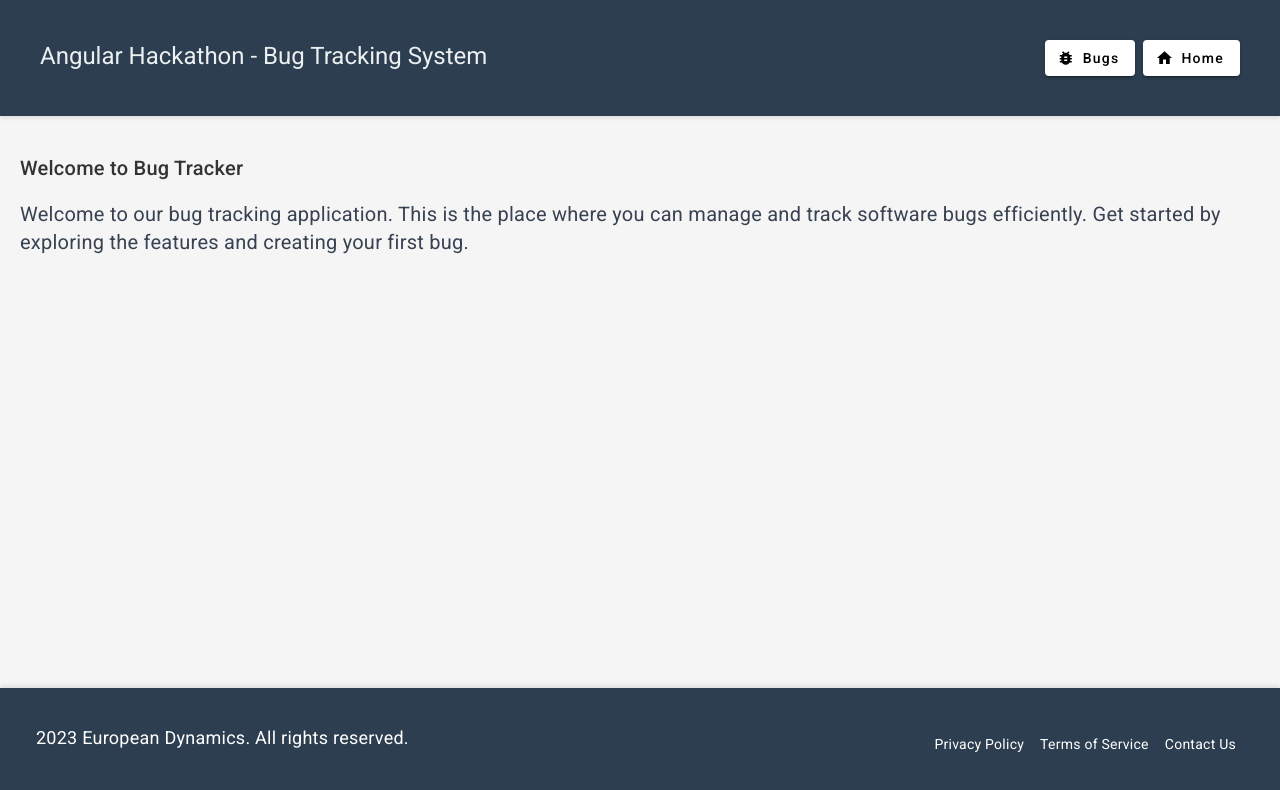
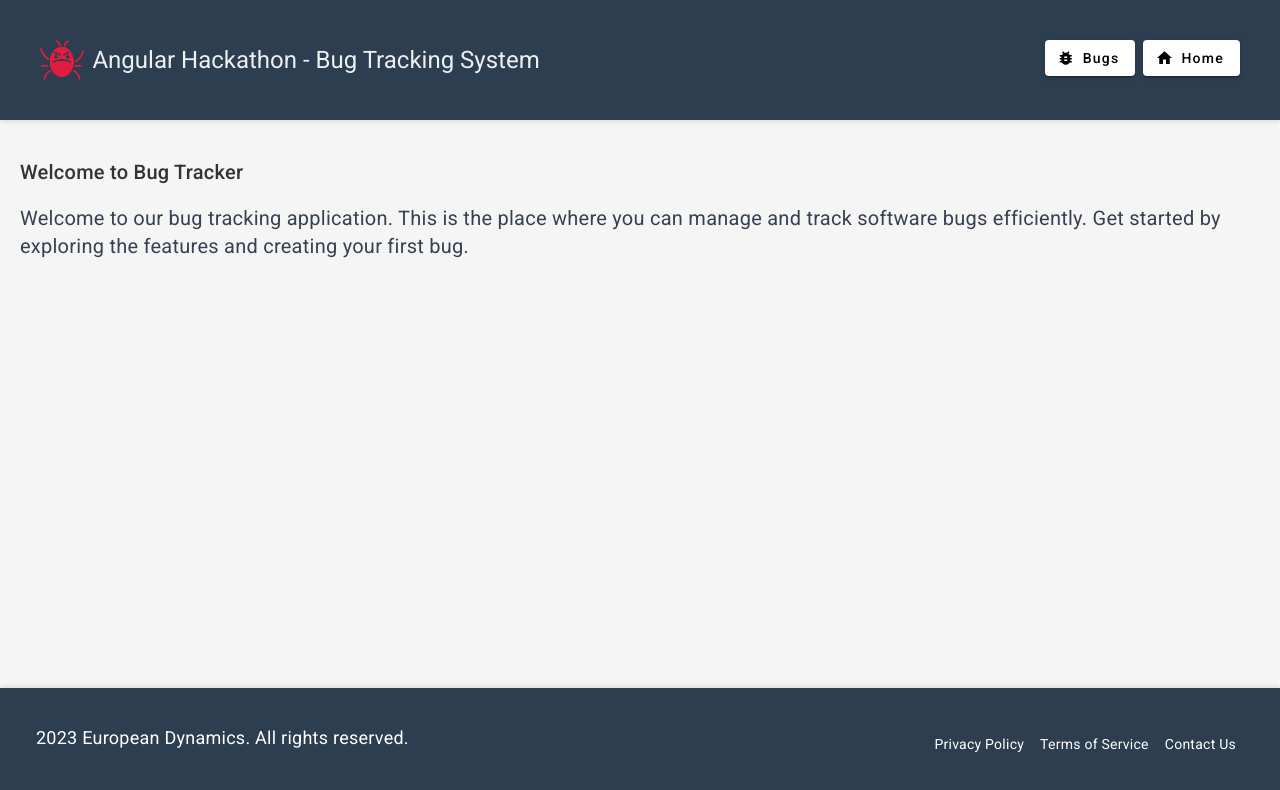
Before and after one commit to pedes1999/Hackaton-AngularTraining, an Angular app: page / in a window 1280 px wide. Shown: the top 790 px of the page. Built offline with nearby package versions, Linux system fonts and the light colour scheme.

Commit message:
added logo

```diff
--- a/src/app/header/header.component.html
+++ b/src/app/header/header.component.html
@@ -1,8 +1,10 @@
 
 <h1 class="header card text-2xl flex flex-row justify-between">
-  <div class="flex flex-row p-5">
-    <a  href="/home">
-    <div>Angular Hackathon - Bug Tracking System</div>
+  <div class="flex items-center  p-5">
+    <a  href="/home" class="flex items-center">
+      <img src="assets/bug.png" alt="Hackathon Logo"  class="w-15 h-10 mr-2">
+    <div>
+      Angular Hackathon - Bug Tracking System</div>
     </a>
   </div>
   <div class="p-5">
```
Also changed, not shown: src/assets/bug.png (added).
